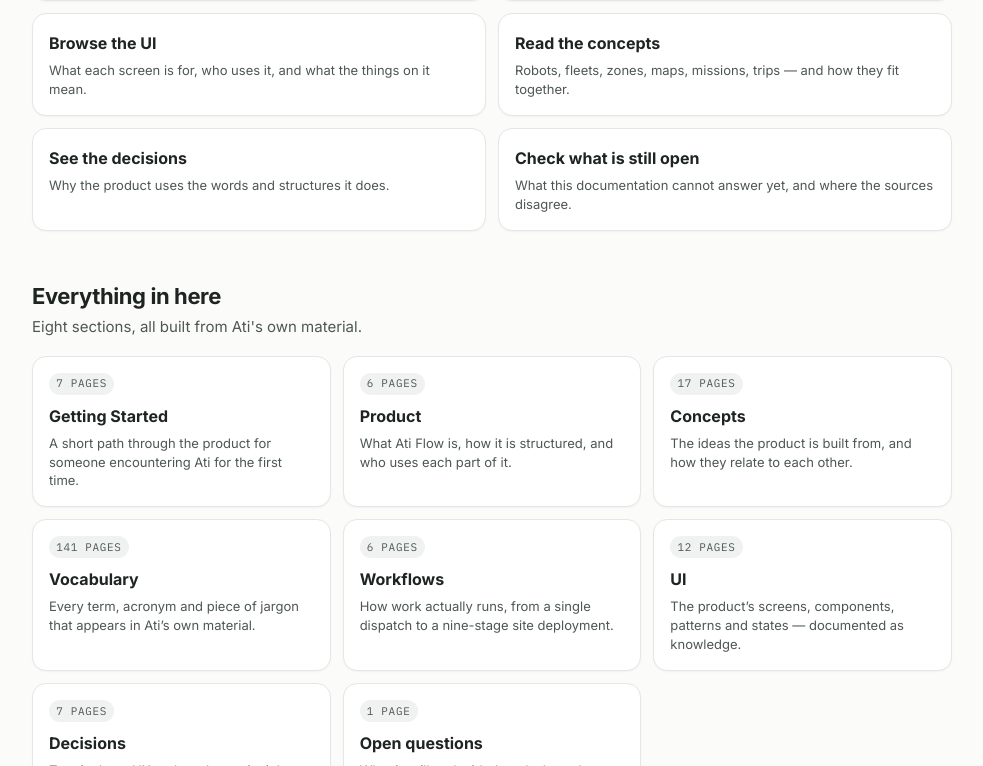
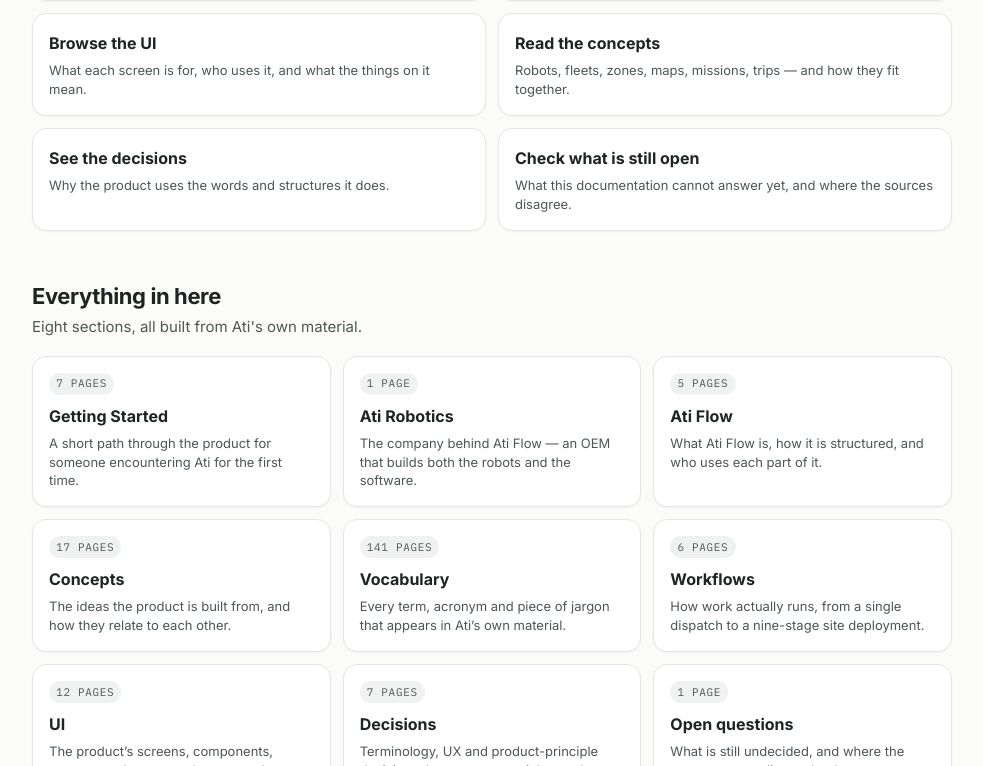
Before and after one commit to annuai/ati-docs, a React (Vite) app: page / in a window 1280 px wide. Shown: the part 1924-2690 px from the top of the page, without its empty margins (288-1271 px from the left). Built offline with nearby package versions, Linux system fonts and the light colour scheme; no server answers.

Commit message:
Modified Products Section, split it into two - they are now Ati Robotics and Ati Flow different categories

```diff
--- a/package.json
+++ b/package.json
@@ -10,6 +10,7 @@
   },
   "dependencies": {
     "iconoir-react": "^7.12.1",
+    "mermaid": "^12.0.0",
     "react": "^18.3.1",
     "react-dom": "^18.3.1",
     "react-router-dom": "^6.26.2"
--- a/src/App.jsx
+++ b/src/App.jsx
@@ -23,6 +23,7 @@
         <Route path="/search" element={<SearchPage />} />
         <Route path="/vocabulary" element={<VocabularyPage />} />
         <Route path="/open-questions" element={<StandalonePage sectionId="open-questions" />} />
+        <Route path="/ati-robotics" element={<StandalonePage sectionId="ati-robotics" />} />
         <Route path="/contributors" element={<ContributorsPage />} />
         <Route path="/getting-started" element={<Navigate to="/start" replace />} />
         <Route path="/:sectionId" element={<SectionPage />} />
--- a/src/components/content/BlockRenderer.jsx
+++ b/src/components/content/BlockRenderer.jsx
@@ -8,6 +8,7 @@
 import { ContentCard } from './ContentCard.jsx';
 import { Chain, Relationship } from './DiagramBlock.jsx';
 import { Workflow } from '../workflows/Workflow.jsx';
+import { MermaidBlock } from './MermaidBlock.jsx';
 
 /*
   Turns content data into markup.
@@ -16,7 +17,7 @@
   has to know the helpers in `src/content/blocks.js`.
 */
 
-const WIDE = new Set(['table', 'chain', 'flow', 'figure', 'cards', 'relationship']);
+const WIDE = new Set(['table', 'chain', 'flow', 'figure', 'cards', 'relationship', 'mermaid']);
 
 function Block({ block }) {
   switch (block.t) {
@@ -63,6 +64,9 @@
 
     case 'figure':
       return <ImageBlock src={block.src} alt={block.alt} caption={block.caption} />;
+
+    case 'mermaid':
+      return <MermaidBlock code={block.code} caption={block.caption} />;
 
     case 'defs':
       return (
--- /dev/null
+++ b/src/components/content/MermaidBlock.jsx
@@ -0,0 +1,71 @@
+import { useEffect, useId, useState } from 'react';
+import { DiagramBlock } from './DiagramBlock.jsx';
+
+let mermaidPromise = null;
+
+// Mermaid's theme validator needs literal colour values, not var() references, so the design
+// tokens are resolved from the page's own computed styles rather than duplicated as hex here.
+function resolveToken(name) {
+  return getComputedStyle(document.documentElement).getPropertyValue(name).trim();
+}
+
+// Mermaid is a large, multi-diagram-type library. Load it only on pages that actually use it,
+// rather than paying its weight on every page via BlockRenderer.
+function loadMermaid() {
+  if (!mermaidPromise) {
+    mermaidPromise = import('mermaid').then(({ default: mermaid }) => {
+      mermaid.initialize({
+        startOnLoad: false,
+        theme: 'base',
+        securityLevel: 'strict',
+        themeVariables: {
+          fontFamily: resolveToken('--font-sans'),
+          primaryColor: resolveToken('--color-primary-pale'),
+          primaryBorderColor: resolveToken('--color-primary-line'),
+          primaryTextColor: resolveToken('--color-primary-strong'),
+          lineColor: resolveToken('--color-border-strong'),
+          textColor: resolveToken('--color-text'),
+          mainBkg: resolveToken('--color-primary-pale'),
+          nodeBorder: resolveToken('--color-primary-line'),
+          clusterBkg: resolveToken('--color-surface-soft'),
+          clusterBorder: resolveToken('--color-border')
+        },
+        mindmap: { padding: 12 }
+      });
+      return mermaid;
+    });
+  }
+  return mermaidPromise;
+}
+
+/** Renders a Mermaid diagram from source text. Used for structure too large for the hand-rolled diagram blocks. */
+export function MermaidBlock({ code, caption }) {
+  const id = useId().replace(/:/g, '-');
+  const [svg, setSvg] = useState(null);
+  const [error, setError] = useState(null);
+
+  useEffect(() => {
+    let cancelled = false;
+    loadMermaid()
+      .then((mermaid) => mermaid.render(`mermaid-${id}`, code))
+      .then(({ svg }) => {
+        if (!cancelled) setSvg(svg);
+      })
+      .catch((err) => {
+        if (!cancelled) setError(err?.message || 'Diagram failed to render.');
+      });
+    return () => {
+      cancelled = true;
+    };
+  }, [id, code]);
+
+  return (
+    <DiagramBlock label="Diagram" caption={caption}>
+      {error ? (
+        <p className="diagram__error">{error}</p>
+      ) : (
+        <div className="diagram__mermaid" dangerouslySetInnerHTML={svg ? { __html: svg } : undefined} />
+      )}
+    </DiagramBlock>
+  );
+}
--- a/src/content/product.js
+++ b/src/content/atiFlow.js
@@ -1,4 +1,4 @@
-import { p, h, list, table, callout, gap, chain, relationship, defs, accordions, figure } from './blocks.js';
+import { p, h, list, table, callout, gap, chain, relationship, defs, accordions, mermaid, cards } from './blocks.js';
 
 // Knowledge contributed directly by the Ati team rather than found in this folder.
 const TEAM = 'Ati team — noted September 2026';
@@ -14,63 +14,10 @@
   prototype: 'old/prototype/'
 };
 
-export const product = [
-  {
-    id: 'ati-robotics',
-    title: 'Ati Robotics',
-    summary: 'An OEM that builds both the robots and the orchestration software that runs them.',
-    simple:
-      'Ati is an OEM. It manufactures the robots itself, and it builds the software that decides what those robots do. Both halves come from the same company.',
-    aliases: ['Ati', 'the company', 'OEM'],
-    status: 'current',
-    author: 'Annuai',
-    added: '2026-09-16',
-    revisions: [
-      {
-        date: '2026-09-16',
-        author: 'Annuai',
-        note: 'Rewritten. Ati is an OEM that builds both the robots and the orchestration software — the page previously recorded this as a gap.'
-      }
-    ],
-    sources: [TEAM, S.overview, 'public/assets/ati-sherpa.png'],
-    blocks: [
-      h('What Ati builds'),
-      p('Two halves of one system, both made in-house:'),
-      defs([
-        {
-          term: 'The robots',
-          text: 'The physical machines that move material around a factory floor. See [[robot]].'
-        },
-        {
-          term: 'The orchestration software',
-          text: '[[ati-flow|Ati Flow]], which decides what needs moving, which robot moves it, and when. See [[orchestration]].'
-        }
-      ]),
-      h('Why being an OEM matters'),
-      p(
-        'An [[v-oem|OEM]] manufactures what it sells rather than reselling or integrating someone else’s equipment. For Ati that means the fleet is not software from one vendor wrapped around robots from another — the machine and the system that commands it are built by the same company.'
-      ),
-      p(
-        'It also explains the shape of this documentation. Robot-level configuration, the [[map|map]] and the [[missions-and-actions|mission]] logic are all Ati’s concern, which is why [[configuration-layers]] runs from drive parameters all the way up to business-system integration.'
-      ),
-      figure(
-        '/assets/ati-sherpa.png',
-        'An Ati Sherpa XT Lite autonomous mobile robot: a yellow four-wheeled vehicle with a sensor mast, a safety beacon and a side access panel.',
-        'The robot in Ati’s product render. Its chassis is labelled Ati · Sherpa XT Lite — the only hardware naming that appears anywhere in the source material.'
-      ),
-      gap(
-        'The company itself is still largely undocumented here: no founding, market, customer base, hardware line-up, product family or roadmap. The robot line is known only by the name printed on one render.'
-      ),
-      p(
-        'Building both halves also means two documentation traditions in one company — requirement documents on the software side, a build list and a design risk analysis on the hardware side. See [[engineering-documents]].'
-      ),
-      p('For the software half in detail, read [[ati-flow]].')
-    ],
-    related: ['ati-flow', 'robot', 'orchestration', 'v-oem', 'v-sherpa', 'engineering-documents']
-  },
-
+export const atiFlow = [
   {
     id: 'ati-flow',
+    slug: 'overview',
     title: 'Ati Flow',
     summary: 'The software layer that turns a factory’s material demand into coordinated robot movement.',
     simple:
@@ -154,9 +101,22 @@
           ['[[v-supervisor-mode|Supervisor Mode]]', 'A selector in the prototype sidebar; what it switches is undocumented', 'Software — a control']
         ]
       ),
+      h('The product, screen by screen'),
+      p(
+        'Everything above is the product in outline. [[information-architecture|Information architecture]] draws the full map — every screen and the features on it — in one diagram. The seven surfaces themselves:'
+      ),
+      cards([
+        { title: 'Fleet Monitor', text: 'Live robots, tasks and traffic, by zone.', tag: 'Operations', to: '/ui/fleet-monitor' },
+        { title: 'Robots', text: 'Add, edit, assign to zone, mark for maintenance.', tag: 'Setup', to: '/ui/robots' },
+        { title: 'Maps', text: 'SLAM mapping, positions, zones, traffic and gate rules.', tag: 'Configuration', to: '/ui/maps' },
+        { title: 'Workflows', text: 'Mission and action design, patterns, priority rules, and the Workflow Builder.', tag: 'Configuration', to: '/ui/workflows' },
+        { title: 'Integrations', text: 'ERP connections, master data mapping, sync logs.', tag: 'Configuration', to: '/ui/integrations' },
+        { title: 'Setup & Config', text: 'Site, network, docks, users and roles.', tag: 'Configuration', to: '/ui/setup-and-config' },
+        { title: 'Debug', text: 'Low-level diagnostics. Configurator only.', tag: 'Diagnostics', to: '/ui/debug' }
+      ]),
       h('Where to go next'),
       p(
-        'Read [[users]] for who uses it, [[architecture]] for the layer model, [[information-architecture]] for the list of surfaces, and the [[concepts|Concepts]] section for the ideas the product is built from.'
+        'Read [[users]] for who uses it, [[architecture]] for the layer model, [[information-architecture]] for the full diagram of every surface and feature, and the [[concepts|Concepts]] section for the ideas the product is built from.'
       )
     ],
     revisions: [
@@ -164,9 +124,29 @@
         date: '2026-09-16',
         author: 'Annuai',
         note: 'Added what Ati Flow is made of — Fleet Manager, Deployment Manager and an orchestration layer over ERP and WMS APIs — plus a disambiguation table for the similar names.'
+      },
+      {
+        date: '2026-09-18',
+        author: 'Annuai',
+        note: 'Added a screen-by-screen card grid linking directly into the UI section, so this page works as the hub for the whole product rather than just the concept summary.'
       }
     ],
-    related: ['users', 'architecture', 'orchestration', 'information-architecture', 'v-fleet-manager', 'v-deployment-manager', 'ati-robotics']
+    related: [
+      'users',
+      'architecture',
+      'orchestration',
+      'information-architecture',
+      'v-fleet-manager',
+      'v-deployment-manager',
+      'ati-robotics',
+      'ui-fleet-monitor',
+      'ui-robots',
+      'ui-maps',
+      'ui-workflows',
+      'ui-integrations',
+      'ui-setup-and-config',
+      'ui-debug'
+    ]
   },
 
   {
@@ -277,6 +257,56 @@
     added: '2026-09-16',
     sources: [S.ia, S.screens, S.prototype],
     blocks: [
+      h('Every surface, every feature, at a glance'),
+      p(
+        'One diagram of the whole product: the seven documented screens, and every feature recorded for each of them. Read it as a map, not a menu — the detail pages linked throughout this section are where each branch is explained.'
+      ),
+      mermaid(
+        `mindmap
+  root(("Ati Flow"))
+    ("Fleet Monitor")
+      ("Live robots, tasks & traffic, by zone")
+      ("Manual priority request — Operator")
+      ("Reassign work within a zone — Fleet Supervisor")
+      ("View only — Configurator")
+    ("Robots")
+      ("Add, edit, delete, rename")
+      ("Assign a robot to a zone")
+      ("Mark a robot for maintenance")
+      ("Low-level parameters — Configurator only")
+    ("Maps")
+      ("Build & validate the SLAM map")
+      ("Positions & stations")
+      ("Zones — behavioural, exclusion, forbidden, preferred")
+      ("Traffic & gate rules")
+      ("Zone access by robot type")
+    ("Workflows")
+      ("Missions & the actions they are composed from")
+      ("Mission patterns — taxi, milk run, bus")
+      ("Priority & interrupt rules")
+      ("Reusable sub-missions")
+      ("Approval — Head of Operations")
+      ("Workflow Builder")
+        ("Move — localisation, turn, dock, move, footprint, switch map")
+        ("Logic — if, while, loop, wait, pause, prompt user")
+        ("Errors — try/catch, create log")
+        ("Sound & Light — play sound, show light")
+        ("Email — send email")
+        ("AIoT — Bluetooth, set output, set/reset I-O, wait for input")
+    ("Integrations")
+      ("ERP connections")
+      ("Master data mapping")
+      ("Sync logs & health")
+    ("Setup & Config")
+      ("Site & network configuration")
+      ("Dock placement")
+      ("User & role management")
+    ("Debug — Configurator only")
+      ("Raw robot state")
+      ("Calibration")
+      ("Diagnostic logs & overrides")`,
+        'The current, documented information architecture — seven screens and their recorded features. Workflow Builder is drawn as part of Workflows, since it is reached from there rather than being a separate top-level surface.'
+      ),
       h('The documented surfaces'),
       p('Current naming, reflecting product terminology in use today.'),
       table(
@@ -313,7 +343,27 @@
       ),
       p('For what each screen actually shows, see the [[ui|UI]] section.')
     ],
-    related: ['roles-and-permissions', 'ati-flow', 'ui-live-fleet-status', 'open-questions']
+    revisions: [
+      {
+        date: '2026-09-18',
+        author: 'Annuai',
+        note: 'Added a full diagram of every screen and its documented features, drawn from the individual UI section pages, so the whole product is visible in one place rather than only as a surface list.'
+      }
+    ],
+    related: [
+      'roles-and-permissions',
+      'ati-flow',
+      'ui-live-fleet-status',
+      'ui-fleet-monitor',
+      'ui-robots',
+      'ui-maps',
+      'ui-workflows',
+      'ui-workflow-builder',
+      'ui-integrations',
+      'ui-setup-and-config',
+      'ui-debug',
+      'open-questions'
+    ]
   },
 
   {
--- /dev/null
+++ b/src/content/atiRobotics.js
@@ -0,0 +1,64 @@
+import { p, h, defs, figure, gap } from './blocks.js';
+
+// Knowledge contributed directly by the Ati team rather than found in this folder.
+const TEAM = 'Ati team — noted September 2026';
+
+const S = {
+  overview: 'old/index.html'
+};
+
+export const atiRobotics = [
+  {
+    id: 'ati-robotics',
+    title: 'Ati Robotics',
+    summary: 'An OEM that builds both the robots and the orchestration software that runs them.',
+    simple:
+      'Ati is an OEM. It manufactures the robots itself, and it builds the software that decides what those robots do. Both halves come from the same company.',
+    aliases: ['Ati', 'the company', 'OEM'],
+    status: 'current',
+    author: 'Annuai',
+    added: '2026-09-16',
+    revisions: [
+      {
+        date: '2026-09-16',
+        author: 'Annuai',
+        note: 'Rewritten. Ati is an OEM that builds both the robots and the orchestration software — the page previously recorded this as a gap.'
+      }
+    ],
+    sources: [TEAM, S.overview, 'public/assets/ati-sherpa.png'],
+    blocks: [
+      h('What Ati builds'),
+      p('Two halves of one system, both made in-house:'),
+      defs([
+        {
+          term: 'The robots',
+          text: 'The physical machines that move material around a factory floor. See [[robot]].'
+        },
+        {
+          term: 'The orchestration software',
+          text: '[[ati-flow|Ati Flow]], which decides what needs moving, which robot moves it, and when. See [[orchestration]].'
+        }
+      ]),
+      h('Why being an OEM matters'),
+      p(
+        'An [[v-oem|OEM]] manufactures what it sells rather than reselling or integrating someone else’s equipment. For Ati that means the fleet is not software from one vendor wrapped around robots from another — the machine and the system that commands it are built by the same company.'
+      ),
+      p(
+        'It also explains the shape of this documentation. Robot-level configuration, the [[map|map]] and the [[missions-and-actions|mission]] logic are all Ati’s concern, which is why [[configuration-layers]] runs from drive parameters all the way up to business-system integration.'
+      ),
+      figure(
+        '/assets/ati-sherpa.png',
+        'An Ati Sherpa XT Lite autonomous mobile robot: a yellow four-wheeled vehicle with a sensor mast, a safety beacon and a side access panel.',
+        'The robot in Ati’s product render. Its chassis is labelled Ati · Sherpa XT Lite — the only hardware naming that appears anywhere in the source material.'
+      ),
+      gap(
+        'The company itself is still largely undocumented here: no founding, market, customer base, hardware line-up, product family or roadmap. The robot line is known only by the name printed on one render.'
+      ),
+      p(
+        'Building both halves also means two documentation traditions in one company — requirement documents on the software side, a build list and a design risk analysis on the hardware side. See [[engineering-documents]].'
+      ),
+      p('For the software half in detail, read [[ati-flow]].')
+    ],
+    related: ['ati-flow', 'robot', 'orchestration', 'v-oem', 'v-sherpa', 'engineering-documents']
+  }
+];
--- a/src/content/blocks.js
+++ b/src/content/blocks.js
@@ -40,6 +40,9 @@
 
 export const figure = (src, alt, caption) => ({ t: 'figure', src, alt, caption });
 
+/** A Mermaid diagram, for structure too large or branching for chain/flow/relationship. */
+export const mermaid = (code, caption) => ({ t: 'mermaid', code, caption });
+
 /** Short term/meaning pairs inside a page. Renders the "What does this mean?" pattern. */
 export const defs = (items, title) => ({ t: 'defs', items, title });
 
--- a/src/content/index.js
+++ b/src/content/index.js
@@ -1,5 +1,6 @@
 import { gettingStarted } from './gettingStarted.js';
-import { product } from './product.js';
+import { atiRobotics } from './atiRobotics.js';
+import { atiFlow } from './atiFlow.js';
 import { concepts } from './concepts.js';
 import { vocabulary } from './vocabulary.js';
 import { workflows } from './workflows.js';
@@ -26,11 +27,19 @@
     ordered: true
   },
   {
-    id: 'product',
-    title: 'Product',
+    id: 'ati-robotics',
+    title: 'Ati Robotics',
+    description: 'The company behind Ati Flow — an OEM that builds both the robots and the software.',
+    defaultType: 'product',
+    entries: atiRobotics,
+    standalone: true
+  },
+  {
+    id: 'ati-flow',
+    title: 'Ati Flow',
     description: 'What Ati Flow is, how it is structured, and who uses each part of it.',
     defaultType: 'product',
-    entries: product
+    entries: atiFlow
   },
   {
     id: 'concepts',
--- a/src/styles/components.css
+++ b/src/styles/components.css
@@ -586,6 +586,22 @@
   border-radius: var(--radius-lg);
   background: var(--color-surface);
   padding: var(--space-lg);
+}
+
+.diagram__mermaid {
+  display: flex;
+  justify-content: center;
+  overflow-x: auto;
+}
+
+.diagram__mermaid svg {
+  max-width: 100%;
+  height: auto;
+}
+
+.diagram__error {
+  color: var(--color-danger);
+  font-size: var(--text-sm);
 }
 
 .diagram__caption {
```
Also changed, not shown: 1 other file (tests, documents, lock files or other folders).
